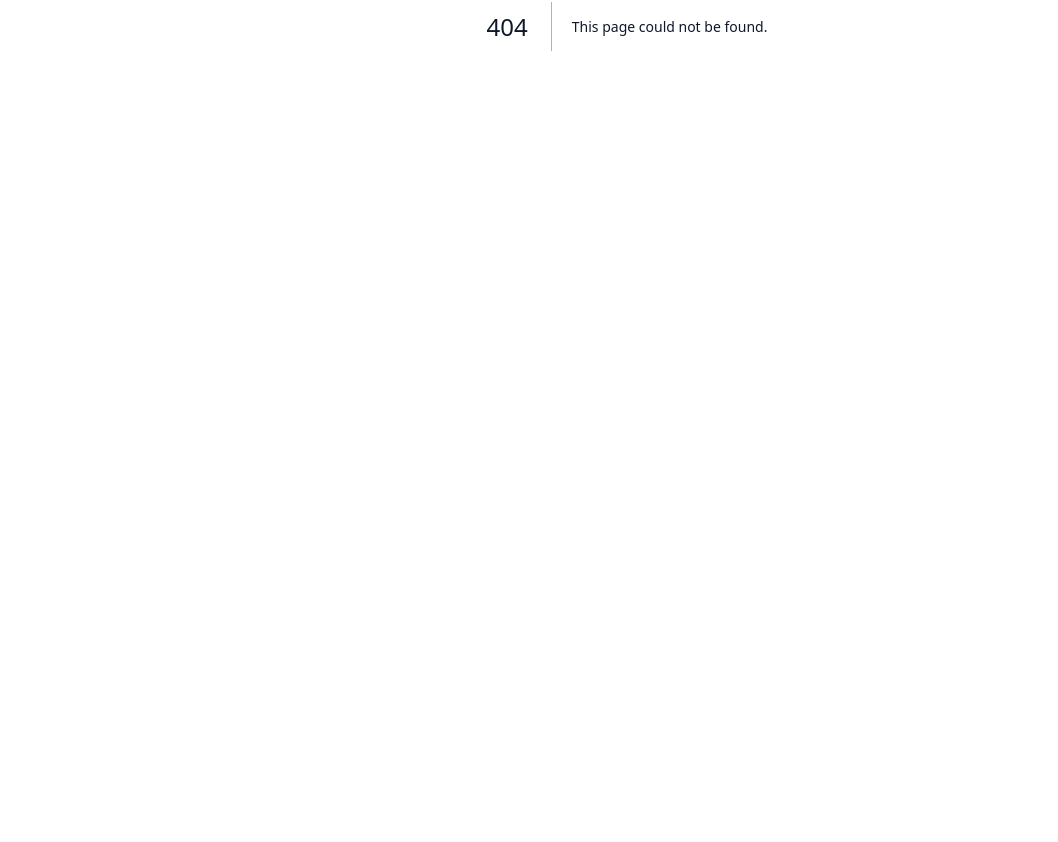
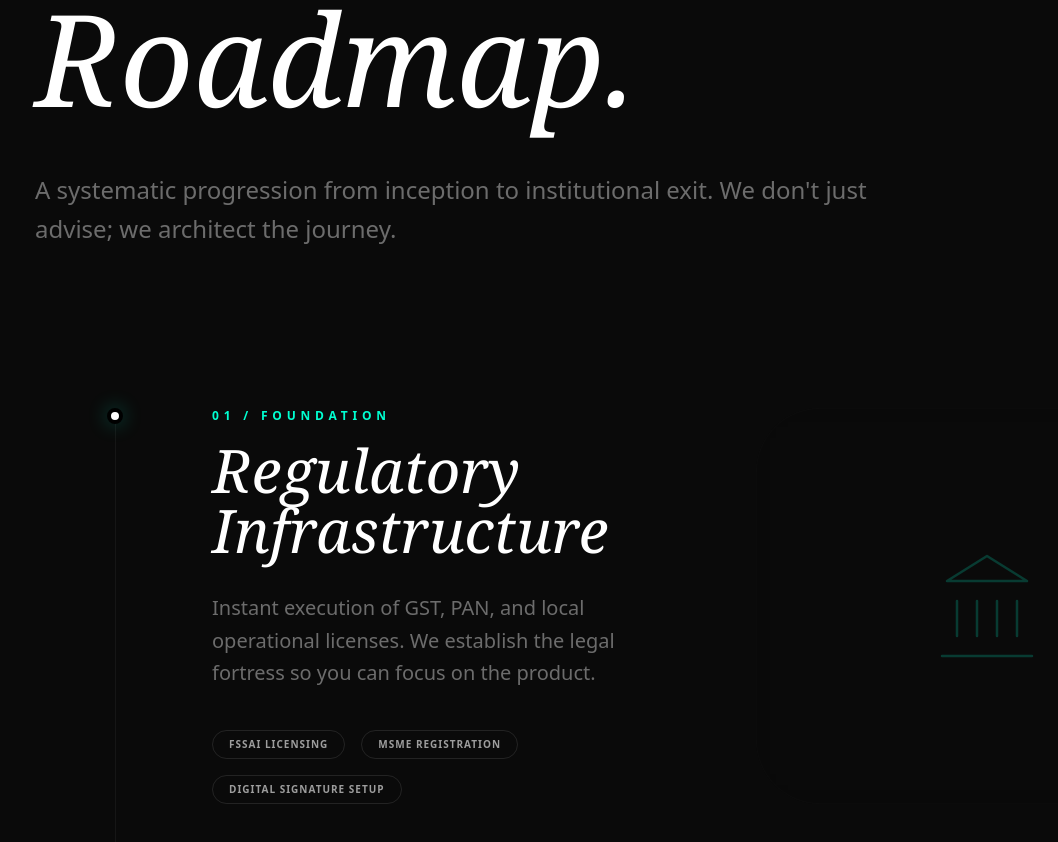
Before and after one commit to UmeshPareek/UrShield, a Next.js app: page /startup/roadmap in a window 1280 px wide. Before the commit this address had no page. Shown: the part 374-1216 px from the top of the page, without its empty margins (13-1071 px from the left). Before the commit the page ends 800 px from the top, so only its background shows below. Built offline with nearby package versions, Linux system fonts and the light colour scheme; a web font is replaced by a local one.

Commit message:
Create page.tsx

```diff
--- /dev/null
+++ b/app/startup/roadmap/page.tsx
@@ -0,0 +1,112 @@
+"use client";
+import React from 'react';
+import { motion } from 'framer-motion';
+import {
+  Milestone, Layers, FileCode, Landmark,
+  TrendingUp, Ship, ArrowRight, CheckCircle
+} from 'lucide-react';
+import Link from 'next/link';
+
+export default function VentureRoadmap() {
+  const steps = [
+    {
+      stage: "01 / FOUNDATION",
+      title: "Regulatory Infrastructure",
+      desc: "Instant execution of GST, PAN, and local operational licenses. We establish the legal fortress so you can focus on the product.",
+      icon: <Landmark />,
+      services: ["FSSAI Licensing", "MSME Registration", "Digital Signature Setup"]
+    },
+    {
+      stage: "02 / ARCHITECTURE",
+      title: "Financial Engineering",
+      desc: "High-fidelity financial modeling. We build the 3-year projection models that withstand aggressive VC scrutiny.",
+      icon: <FileCode />,
+      services: ["Unit Economics Analysis", "Burn Rate Optimization", "Revenue Projections"]
+    },
+    {
+      stage: "03 / NARRATIVE",
+      title: "Investor Storytelling",
+      desc: "Pitch Deck architecture designed for impact. We translate your disruptive vision into the language of capital.",
+      icon: <Layers />,
+      services: ["Deck Design", "Market Sizing (TAM/SAM)", "Exit Strategy Mapping"]
+    },
+    {
+      stage: "04 / TRACTION",
+      title: "Compliance Stress-Testing",
+      desc: "Ensuring the entity is 'Due Diligence Ready' at all times. No surprises during the funding round.",
+      icon: <CheckCircle />,
+      services: ["Internal Audits", "Tax Health Checkups", "Governance Structuring"]
+    }
+  ];
+
+  return (
+    <div className="min-h-screen bg-[#0a0a0a] text-white selection:bg-[#00FFD1] selection:text-black">
+      {/* HEADER */}
+      <nav className="p-12 border-b border-white/5 flex justify-between items-center fixed top-0 w-full bg-black/50 backdrop-blur-md z-50">
+        <Link href="/startup" className="text-[#00FFD1] font-black tracking-widest text-[10px] uppercase flex items-center gap-2">
+          <ArrowRight className="rotate-180" size={14} /> Back to Startup Sector
+        </Link>
+        <span className="font-serif italic text-white/20">The UrShield Protocol</span>
+      </nav>
+
+      <main className="max-w-[1400px] mx-auto px-12 pt-60 pb-40">
+        <header className="mb-40 max-w-4xl">
+          <motion.div initial={{ opacity: 0, x: -50 }} animate={{ opacity: 1, x: 0 }}>
+            <h1 className="text-[10vw] font-serif italic leading-none mb-12">
+              The <span className="text-[#00FFD1] not-italic">Venture</span> <br /> Roadmap.
+            </h1>
+            <p className="text-2xl text-white/40 font-light leading-relaxed">
+              A systematic progression from inception to institutional exit.
+              We don't just advise; we architect the journey.
+            </p>
+          </motion.div>
+        </header>
+
+        {/* THE ROADMAP DIAGRAM */}
+        <div className="relative border-l border-white/5 ml-4 md:ml-20 space-y-60">
+          {steps.map((step, i) => (
+            <motion.section
+              key={i}
+              initial={{ opacity: 0, y: 50 }}
+              whileInView={{ opacity: 1, y: 0 }}
+              viewport={{ once: true }}
+              className="relative pl-12 md:pl-24 group"
+            >
+              {/* Animated Connector Point */}
+              <div className="absolute -left-[9px] top-0 w-4 h-4 rounded-full bg-white border-4 border-black group-hover:bg-[#00FFD1] group-hover:scale-150 transition-all duration-500 shadow-[0_0_20px_rgba(0,255,209,0.3)]" />
+
+              <div className="grid lg:grid-cols-2 gap-20">
+                <div>
+                  <span className="text-[#00FFD1] font-bold text-xs tracking-[0.4em] mb-4 block">{step.stage}</span>
+                  <h2 className="text-5xl md:text-6xl font-serif italic mb-8">{step.title}</h2>
+                  <p className="text-white/40 text-xl font-light leading-relaxed mb-10">{step.desc}</p>
+
+                  <div className="flex flex-wrap gap-4">
+                    {step.services.map((s, j) => (
+                      <span key={j} className="px-4 py-2 rounded-full border border-white/10 text-[10px] font-bold uppercase tracking-widest text-white/60">
+                        {s}
+                      </span>
+                    ))}
+                  </div>
+                </div>
+
+                <div className="glass rounded-[4rem] p-16 flex items-center justify-center opacity-20 group-hover:opacity-100 transition-opacity duration-700">
+                  {React.cloneElement(step.icon as React.ReactElement, { size: 120, strokeWidth: 0.5, className: "text-[#00FFD1]" })}
+                </div>
+              </div>
+            </motion.section>
+          ))}
+        </div>
+
+        {/* FINAL CTA */}
+        <section className="mt-60 pt-40 border-t border-white/5 text-center">
+          <Ship size={60} className="mx-auto mb-10 text-[#00FFD1] opacity-20" />
+          <h3 className="text-6xl font-serif italic mb-10">Ready for Launch.</h3>
+          <Link href="/#contact" className="btn-giant bg-white text-black inline-block hover:bg-[#00FFD1]">
+            Initiate Consultation
+          </Link>
+        </section>
+      </main>
+    </div>
+  );
+}
```
